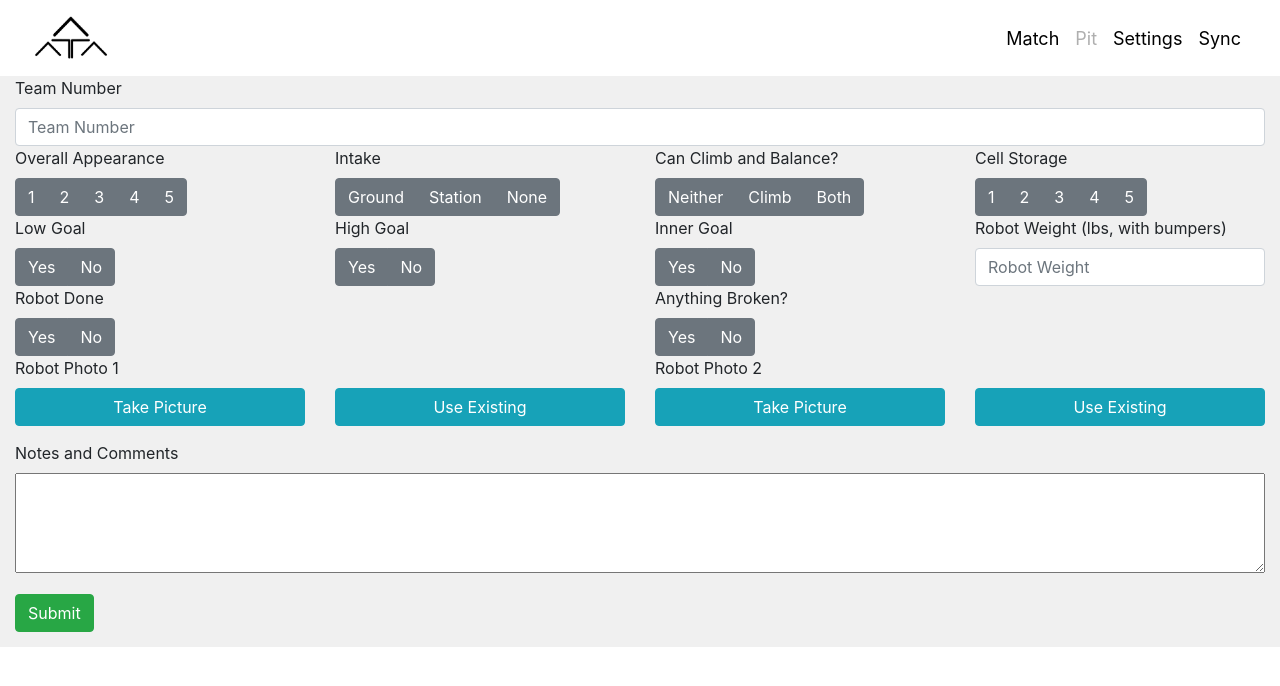
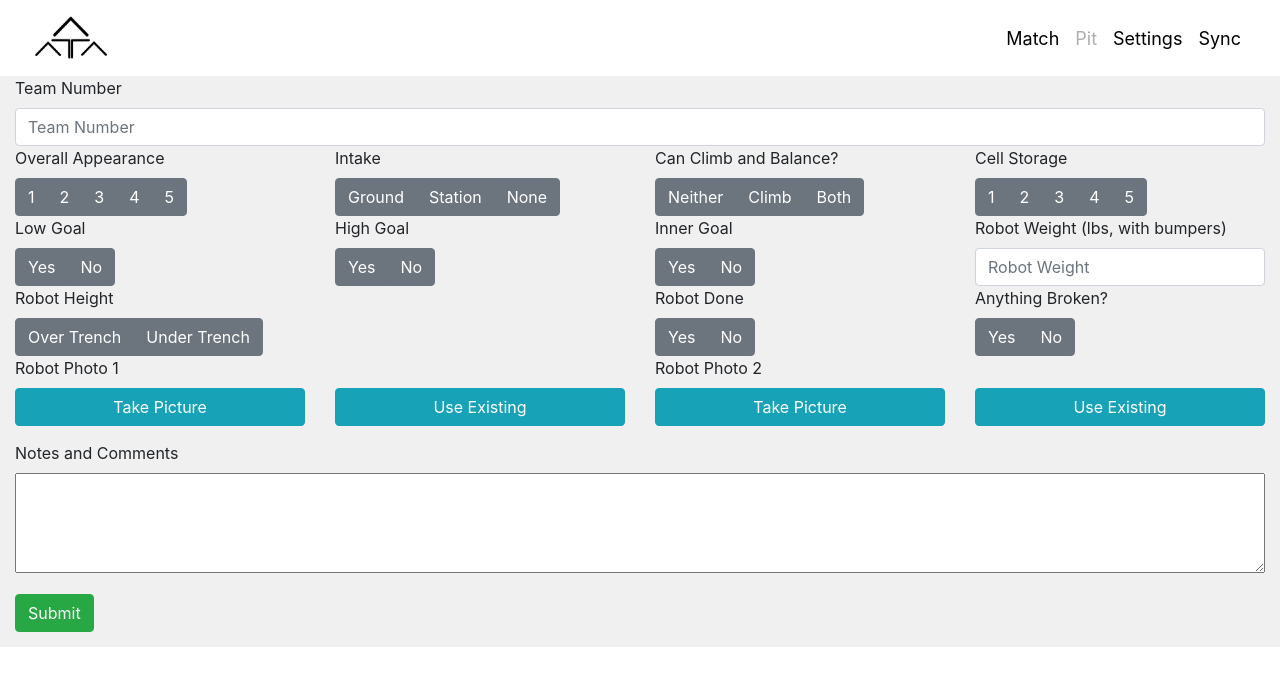
Before and after one commit to ATAARobotics/Scouty-McScout20, a Jekyll site: the page built from pit.md, in a window 1280 px wide. Shown: the top 686 px of the page. Built offline with Jekyll 4.4.1, drawn with Linux system fonts in a browser that asks for light colours.

Commit message:
Postdiscussion Changes 1

```diff
--- a/pit.md
+++ b/pit.md
@@ -136,6 +136,17 @@ files: |
         </div>
         <div class="row">
             <div class="col-6">
+                <label class="mr-sm-2" style="display: block" for="robotHeight">Robot Height</label>
+                <div id="robotHeight" class="btn-group btn-group-toggle" data-toggle="buttons">
+                    <label id="robotTall" class="btn btn-secondary">
+                        <input type="radio" value="1" name="robotHeight" id="robotTall" autocomplete="off"> Over Trench
+                    </label>
+                    <label id="robotShort" class="btn btn-secondary">
+                        <input type="radio" value="0" name="robotHeight" id="robotShort" autocomplete="off"> Under Trench
+                    </label>
+                </div>
+            </div>
+            <div class="col-3">
                 <label class="mr-sm-2" style="display: block" for="robotDone">Robot Done</label>
                 <div id="robotDone" class="btn-group btn-group-toggle" data-toggle="buttons">
                     <label id="robotDoneYes" class="btn btn-secondary">
@@ -146,7 +157,7 @@ files: |
                     </label>
                 </div>
             </div>
-            <div class="col-6">
+            <div class="col-3">
                 <label class="mr-sm-2" style="display: block" for="robotBroken">Anything Broken?</label>
                 <div id="robotBroken" class="btn-group btn-group-toggle" data-toggle="buttons">
                     <label id="robotBrokenYes" class="btn btn-secondary">
--- a/resources/js/pit.js
+++ b/resources/js/pit.js
@@ -94,6 +94,7 @@ document.addEventListener('deviceready', async function () {
         var cellHighLevel = doc.cellHighLevel;
         var cellInnerLevel = doc.cellInnerLevel;
         var robotWeight = doc.robotWeight;
+        var robotHeight = doc.robotHeight;
         var robotPhoto1Url = URL.createObjectURL(doc._attachments['photo1.jpg'].data);
         var robotPhoto2Url = URL.createObjectURL(doc._attachments['photo2.jpg'].data);
         var comments = doc.comments;
@@ -119,6 +120,8 @@ document.addEventListener('deviceready', async function () {
         $("input[name=robotWeight][value=" + robotWeight + "]").prop('checked', true);
         $('#' + $('input[name=robotWeight]:checked').attr("id")).addClass('active');
         $("input[name=robotDone][value=" + robotDone + "]").prop('checked', true);
+        $("input[name=robotHeight][value=" + robotHeight + "]").prop('checked', true);
+        $('#' + $('input[name=robotHeight]:checked').attr("id")).addClass('active');
         $('#' + $('input[name=robotDone]:checked').attr("id")).addClass('active');
         $("input[name=robotBroken][value=" + robotBroken + "]").prop('checked', true);
         $('#' + $('input[name=robotBroken]:checked').attr("id")).addClass('active');
@@ -132,6 +135,7 @@ document.addEventListener('deviceready', async function () {
         $('#' + $('input[name=cellInnerLevel]:checked').attr("id")).removeClass('active');
         $('#' + $('input[name=robotWeight]:checked').attr("id")).removeClass('active');
         $('#' + $('input[name=robotAppearance]:checked').attr("id")).removeClass('active');
+        $('#' + $('input[name=robotHeight]:checked').attr("id")).removeClass('active');
         $('#' + $('input[name=robotDone]:checked').attr("id")).removeClass('active');
         $('#' + $('input[name=robotBroken]:checked').attr("id")).removeClass('active');
         $('#commentSection').val('');
@@ -152,7 +156,8 @@ document.addEventListener('deviceready', async function () {
         var cellLowLevel = parseInt($('input[name=cellLowLevel]:checked').val());
         var cellHighLevel = parseInt($('input[name=cellHighLevel]:checked').val());
         var cellInnerLevel = parseInt($('input[name=cellInnerLevel]:checked').val());
-        var robotWeight = parseInt($('input[name=robotWeight]:checked').val());
+        var robotWeight = $('#robotWeight').val();
+        var robotHeight = parseInt($('input[name=robotHeight]:checked').val());
         var robotDone = parseInt($('input[name=robotDone]:checked').val());
         var robotBroken = parseInt($('input[name=robotBroken]:checked').val());
         var comments = $('#commentSection').val();
@@ -177,6 +182,7 @@ document.addEventListener('deviceready', async function () {
             cellHighLevel: cellHighLevel,
             cellInnerLevel: cellInnerLevel,
             robotWeight: robotWeight,
+            robotHeight: robotHeight,
             robotDone: robotDone,
             robotBroken: robotBroken,
             comments: comments
```
Also changed, not shown: index.md (+5 -1 lines).
